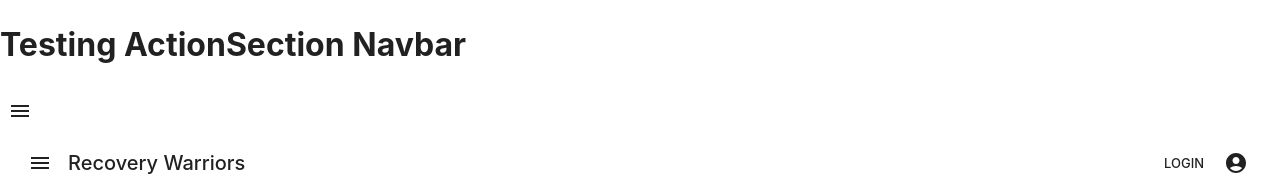
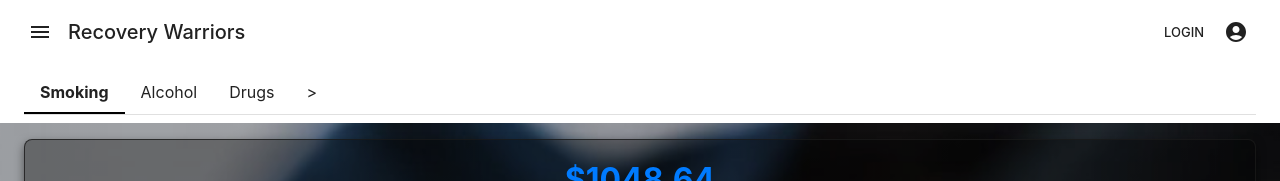
Before and after one commit to Crabis/HackoMania2025, a React (Create React App) app in the folder frontend/: page / in a window 1280 px wide. Shown: the top 181 px of the page. Built offline with nearby package versions, Linux system fonts and the light colour scheme.

Commit message:
Added logo for website

```diff
--- a/frontend/src/App.tsx
+++ b/frontend/src/App.tsx
@@ -1,6 +1,5 @@
 import React from "react";
 import { BrowserRouter as Router, Route, Routes } from "react-router-dom";
-import ActionSection from "./components/navbar"; // ✅ Import Navbar
 import HomePage from "./pages/home"; // ✅ Import Home page
 import RegisterPage from "./pages/register"; // ✅ Import Register page
 import LoginPage from "./pages/login"; // ✅ Import Login page
@@ -10,9 +9,6 @@ const App: React.FC = () => {
   return (
     <Router>
       <div className="flex flex-col items-center min-h-screen bg-gray-100 p-5">
-        <h1 className="text-4xl font-bold text-center mb-6">Testing ActionSection Navbar</h1>
-        <ActionSection /> {/* ✅ Rendering the Navbar */}
-
         {/* Routes */}
         <Routes>
           <Route path="/" element={<HomePage />} />
```
Also changed, not shown: frontend/public/images/logo.png (added).
